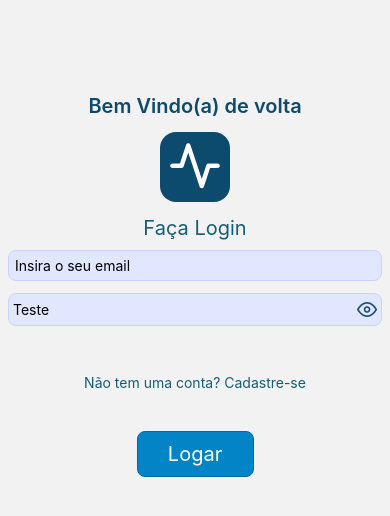
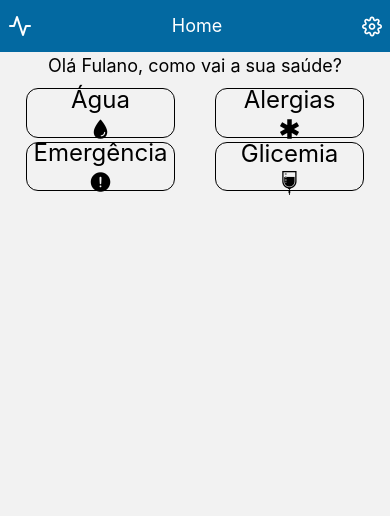
Before and after one commit to SamuMeneDev/cuidaFacil, a React Native app: screen / in a window 390 px wide. Shown: the top 516 px of the page. Built offline with nearby package versions, Linux system fonts and the light colour scheme.

Commit message:
Home feita

```diff
--- a/App.tsx
+++ b/App.tsx
@@ -12,9 +12,9 @@ export default function App() {
   return (
    <NavigationContainer>
     <Stack.Navigator>
+      <Stack.Screen component={Home} name="Home" options={{headerShown:false, gestureEnabled: false}} />
       <Stack.Screen component={Splash} name="Splash" options={{headerShown:false, gestureEnabled: false}} />
       <Stack.Screen component={Login} name="Login" options={{headerShown:false}} />
-      <Stack.Screen component={Home} name="Home" options={{headerShown:false, gestureEnabled: false}} />
       <Stack.Screen component={Cadastro} name="Cadastro" options={{headerShown:false}} />
     </Stack.Navigator>
    </NavigationContainer>
--- a/src/components/Logo.tsx
+++ b/src/components/Logo.tsx
@@ -1,6 +1,5 @@
 import Feather from '@expo/vector-icons/Feather';
 import {View} from 'react-native';
-import globalStyles from '../globalStyles';
 interface LogoProps {
     size?: number,
     color?: string,
@@ -9,7 +8,7 @@ interface LogoProps {
 
 export function Logo({size = 70, color = "white", bgColor="bg-sky-900"}: LogoProps) {
     return (
-        <View style={{backgroundColor: bgColor, padding: 5, width:size, height:size}} className={`${bgColor} rounded-2xl flex items-center justify-center`}>
+        <View style={{padding: 5, width:size, height:size}} className={`${bgColor} rounded-xl flex items-center justify-center`}>
             <Feather name="activity" size={size-16} color={color}  />
         </View>
     )
--- a/src/components/Navbar.tsx
+++ b/src/components/Navbar.tsx
@@ -8,9 +8,9 @@ interface NavbarProps extends StyleClassProps {
 
 export default function Navbar({...props}: NavbarProps) {
     return (
-        <View className={`${props.boxStyles} flex-row items-center justify-between bg-sky-700 p-2`}>
+        <View className={`${props.boxStyles} flex-row items-center justify-between bg-sky-700 p-2 py-3`}>
             <Pressable>
-                <Feather name="activity" size={20} color={"white"}  />
+                <Feather name="activity" size={24} color={"white"}  />
             </Pressable>
             <Text className={`${props.textStyles} text-lg text-white`}>{props.pageName}</Text>
             <Pressable>
--- a/src/components/Select.tsx
+++ b/src/components/Select.tsx
@@ -2,17 +2,29 @@ import { View } from 'react-native';
 import { Picker, PickerProps } from "@react-native-picker/picker";
 import globalStyles from '@/globalStyles';
 import StyleClassProps from '../StylesClassProps';
-import { ReactNode } from 'react';
+import { ReactNode, useEffect, useState } from 'react';
+interface List {
+    [key:string]: any
+}
 
 interface SelectProps extends PickerProps, StyleClassProps {
-    children?: ReactNode
+    labelPropName: string,
+    valuePropName: string,
+    list: Array<List>
 }
 
 export default function Select({ ...props}:SelectProps) {
+    const [lista, setLista] = useState(Array<Object>);
+    useEffect(()=>{
+        setLista(props.list)
+    });
+
     return (
-        <View className={`${globalStyles.components.nativeBorder} p-1.5`}>
-            <Picker {...props} className='outline-none bg-indigo-100'>
-                {props.children}
+        <View className={`${globalStyles.components.nativeBorder}`}>
+            <Picker style={{fontSize: 5}} {...props} className='outline-none bg-indigo-100'>
+                {lista.map(item=> (
+                    <Picker.Item value={(item as any)[props.valuePropName]} label={(item as any)[props.labelPropName]} />
+                ))}
             </Picker>
         </View>
     )
--- /dev/null
+++ b/src/components/buttons/CardOption.tsx
@@ -0,0 +1,39 @@
+import StyleClassProps from "@/StylesClassProps";
+import { Fontisto, Ionicons } from "@expo/vector-icons";
+import { Pressable, PressableProps, View, Text, ColorValue } from "react-native";
+
+
+interface CardOptionProps extends StyleClassProps, PressableProps {
+    // Título do card
+    cardName: string,
+    // Nome do ícone
+    name: string,
+    // Cor do ícone
+    color?: ColorValue,
+    // Tamanho (px) do ícone
+    size?: number,
+    // Nome da Biblioteca de ícones correspondente
+    type: "ionicons" | "feather" | "fontisto"
+}
+
+export default function CardOption({boxStyles, size=24, color="black", textStyles="text-2xl", inputStyles, ...props}: CardOptionProps) {
+    // Renderiza o ícone com base nas props
+    function handleIcon(type: string, name: string | any, color: ColorValue, size: number) {
+        switch (type) {
+            case "ionicons":
+                return <Ionicons name={name} color={color} size={size} />
+            case "fontisto":
+                return <Fontisto name={name} color={color} size={size} />
+            default:
+                return <></>
+        }
+    }
+
+    return (
+        <Pressable {...props} className={`${boxStyles} w-[40%] h-[40%] justify-center items-center border rounded-xl`} >
+            <Text className={`${textStyles}`}>{props.cardName}</Text>
+            {/* RENDERIZAÇÃO DO ÍCONE */}
+            {handleIcon(props.type, props.name, color, size)}
+        </Pressable>
+    )
+}
--- a/src/components/inputs/InputDate.tsx
+++ b/src/components/inputs/InputDate.tsx
@@ -1,6 +1,6 @@
 import globalStyles from '@/globalStyles';
 import { ReactNode } from 'react';
-import { ButtonProps, View } from 'react-native';
+import { View } from 'react-native';
 import MaskInput, { MaskInputProps } from 'react-native-mask-input';
 import StyleClassProps from '../../StylesClassProps';
 
@@ -8,10 +8,10 @@ interface InputDateProps extends MaskInputProps, StyleClassProps {
     children?: ReactNode
 }
 
-export default function InputDate({boxStyles=`flex-row justify-between ${globalStyles.components.nativeBorder}`, inputStyles="", children=<></>, ...props}: InputDateProps) {
+export default function InputDate({boxStyles=` ${globalStyles.components.nativeBorder}`, inputStyles="", children=<></>, ...props}: InputDateProps) {
     return (
-        <View className={`${boxStyles} p-1 rounded-lg`}>
-            <MaskInput className={`${inputStyles} w-full outline-none`} {...props} />
+        <View className={`${boxStyles} flex-row items-center justify-between rounded-lg`}>
+            <MaskInput className={`${inputStyles} outline-none`} {...props} />
             {children}
         </View>
     )
--- a/src/pages/Cadastro/Cadastro.tsx
+++ b/src/pages/Cadastro/Cadastro.tsx
@@ -14,6 +14,11 @@ import { SafeAreaView } from "react-native-safe-area-context";
 
 export default function Cadastro() {
     const navigation = useNavigation()
+    const sexoList = [
+        {id: 1, name: "Feminino", value: "f"},
+        {id: 2, name: "Masculino", value: "m"},
+    ]
+
 
     return (
         <SafeAreaView style={{flex: 1}}>
@@ -46,10 +51,7 @@ export default function Cadastro() {
                         {/* SEXO */}
                         <View className="w-[45%]">
                             <Text className="text-xs font-normal text-sky-900">Sexo</Text>
-                            <Select>
-                                <Picker.Item value="f" label="Feminino" />
-                                <Picker.Item value="m" label="Masculino" />
-                            </Select>
+                            <Select labelPropName="name" list={sexoList} valuePropName="value" />
                         </View>
                     </View>
                 </View>
--- a/src/pages/Home/Home.tsx
+++ b/src/pages/Home/Home.tsx
@@ -1,10 +1,22 @@
+import CardOption from "@/components/buttons/CardOption";
 import Navbar from "@/components/Navbar";
+import { View, Text } from "react-native";
 import { SafeAreaView } from "react-native-safe-area-context";
 
 export default function Home() {
     return (
         <SafeAreaView style={{flex: 1}}>
             <Navbar pageName="Home" />
+            <View className="items-center">
+                <Text className="text-lg">Olá Fulano, como vai a sua saúde?</Text>
+            </View>
+            {/* "GRID" COM OS ÍCONES */}
+            <View className="p-2 flex-row gap-1 justify-around flex-wrap">
+                <CardOption cardName="Água" type="ionicons" name="water" />
+                <CardOption cardName="Alergias" type="ionicons" name="medical-sharp" />
+                <CardOption cardName="Emergência" type="ionicons" name="alert-circle" />
+                <CardOption cardName="Glicemia" type="fontisto" name="blood" />
+            </View>
         </SafeAreaView>
     )
 }
```
